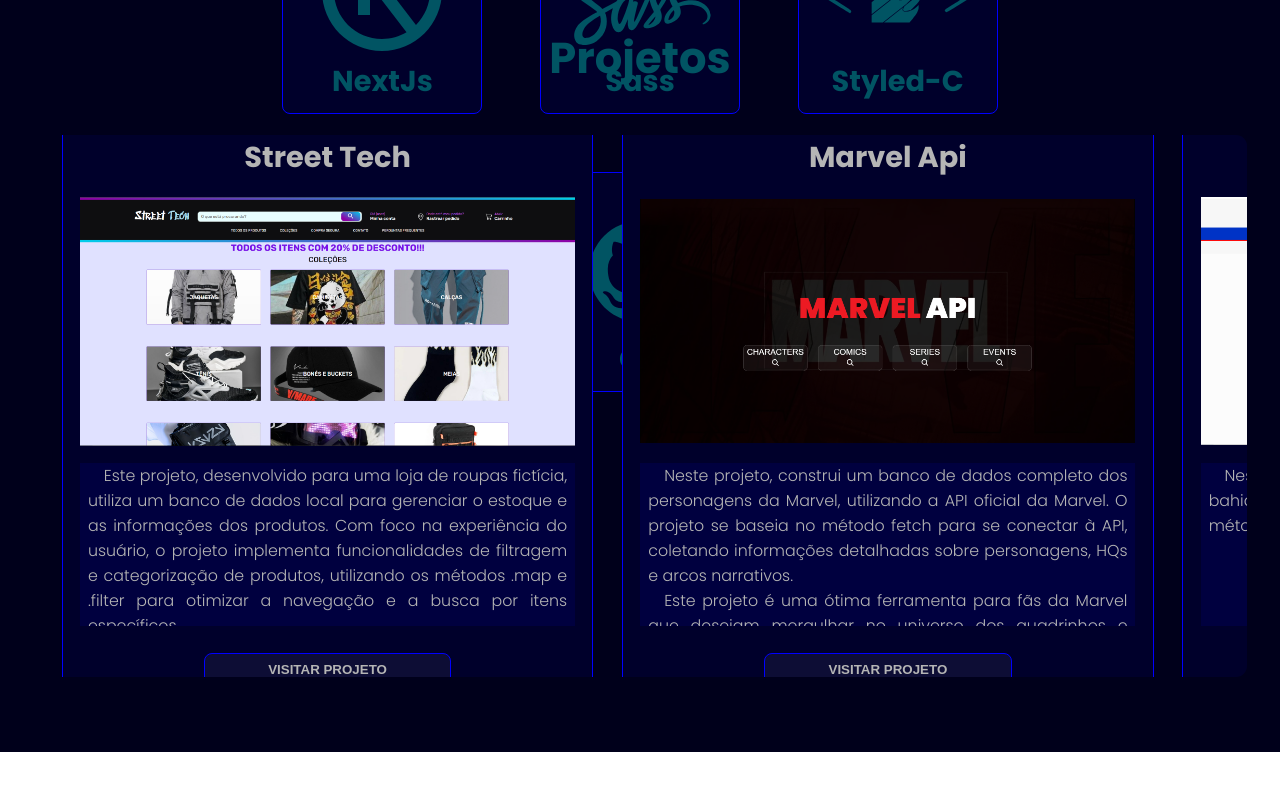
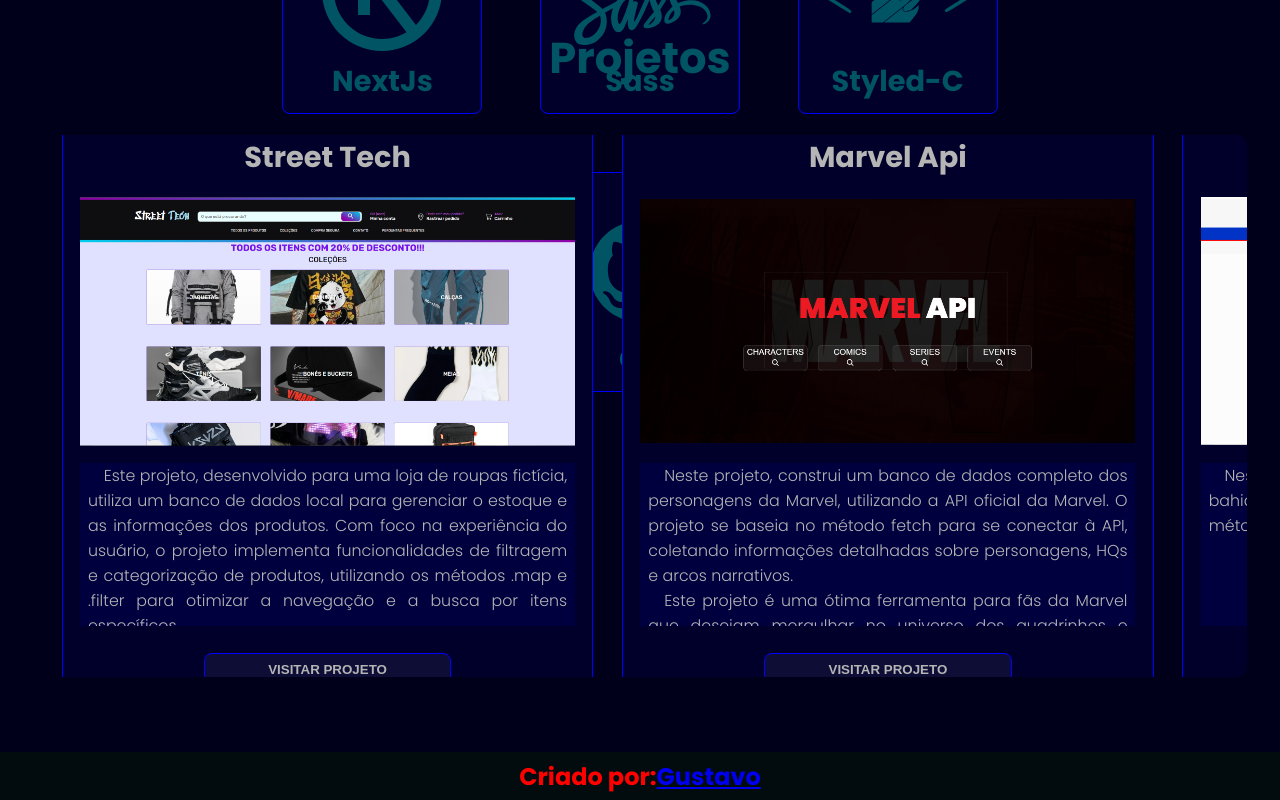
Before and after one commit to gustavocarvalho-ra/NextJs_Portfolio_v2, a Next.js app: page / in a window 1280 px wide. Shown: the part 2448-3248 px from the top of the page. Before the commit the page ends 3200 px from the top, so only its background shows below. Built offline with nearby package versions, Linux system fonts and the light colour scheme.

Commit message:
feat: add new component

```diff
--- a/src/app/page.tsx
+++ b/src/app/page.tsx
@@ -6,6 +6,7 @@
 import Info from "@/components/Info";
 import Skills from "@/components/Skills";
 import Project from "@/components/Project";
+import Footer from "@/components/Footer";
 
 export default function Page() {
   return (
@@ -15,6 +16,7 @@
       <Info />
       <Skills />
       <Project />
+      <Footer />
     </Pag>
   );
 }
--- a/src/app/styles.ts
+++ b/src/app/styles.ts
@@ -2,7 +2,7 @@
 
 export const Pag = styled.section `
   width: 100%;
-  height: 400vh;
+  height: 406vh;
   overflow-x: hidden;
   background: #00001b;
   scroll-behavior: smooth;
--- a/src/components/Footer/styles.ts
+++ b/src/components/Footer/styles.ts
@@ -4,8 +4,8 @@
   width: 100%;
   height: 6vh;
   display: flex;
-  flex-direction: column;
-  position: fixed;
-  justify-content: flex-end;
-  z-index: 2;
+  align-items: center;
+  justify-content: center;
+  color: red;
+  background: var(--secondary);
 `
```
